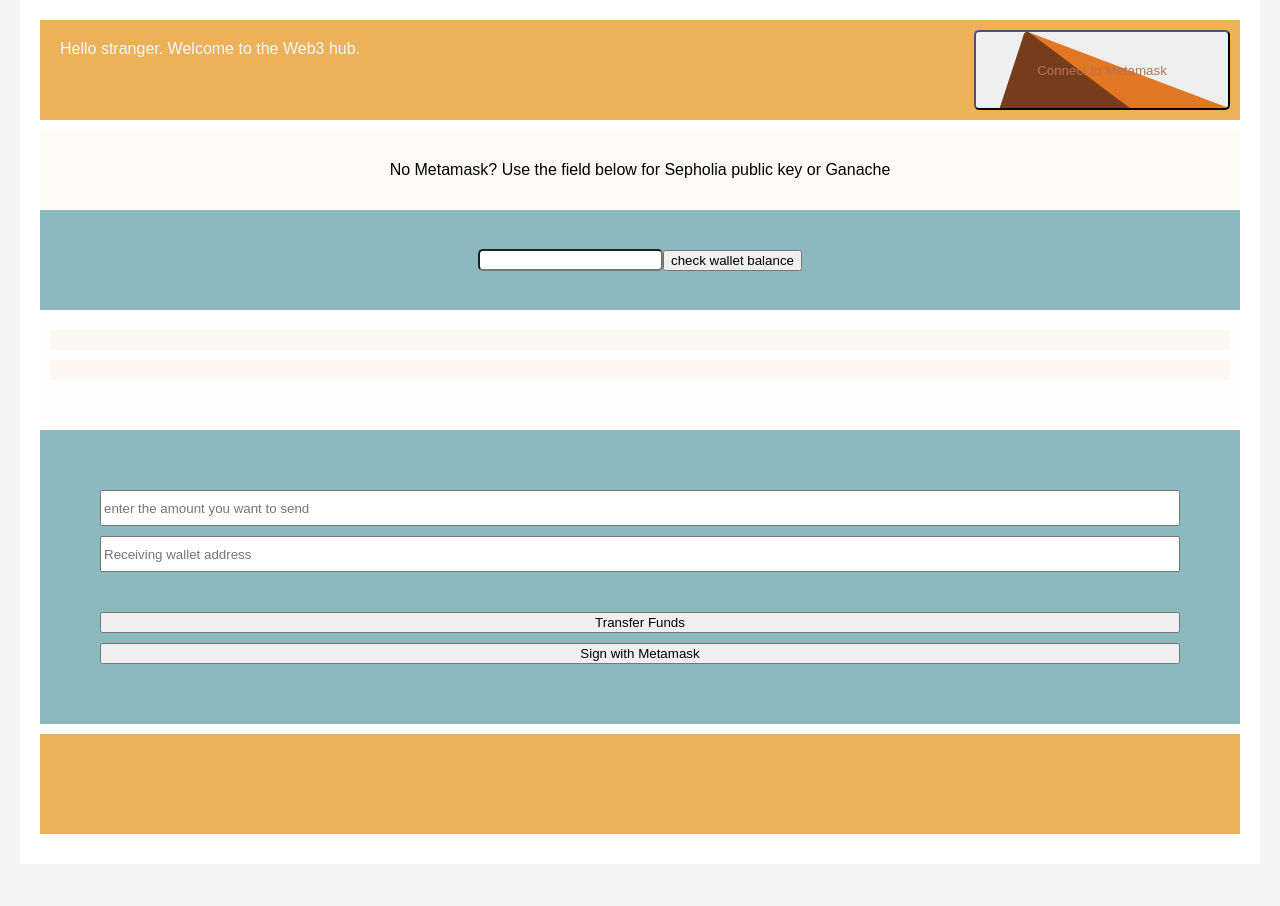
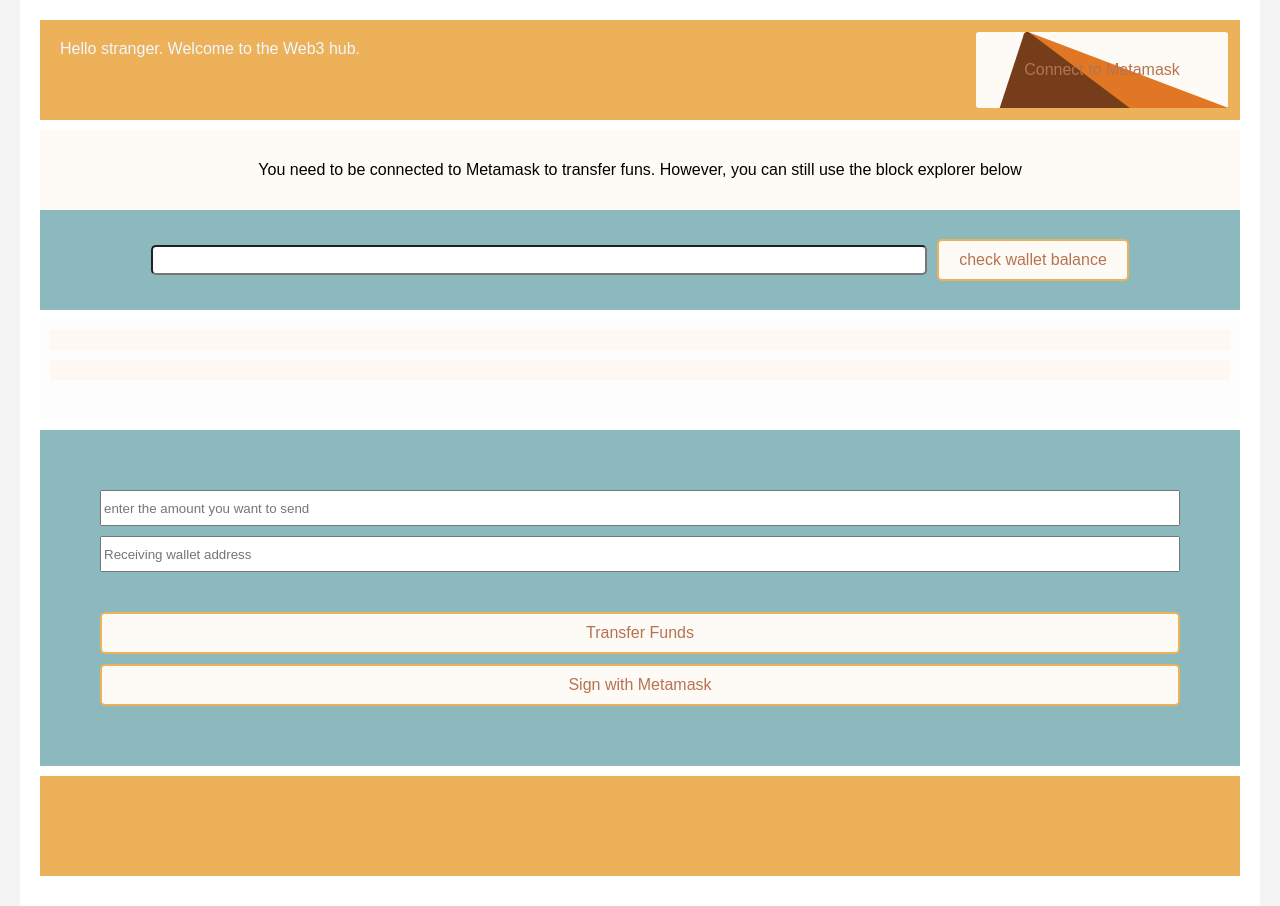
Before and after one commit to yellik/SimpleEthWalletandExplorer, a plain HTML site: page index.html in a window 1280 px wide. Before the commit the page ends 864 px from the top, so only its background shows below. Drawn offline with Linux system fonts and the light colour scheme; no server answers.

Commit message:
added CSS

```diff
--- a/assets/css/mainsect.css
+++ b/assets/css/mainsect.css
@@ -29,11 +29,13 @@
     background-color: #8CB9BD;
     justify-content: center;
     align-items: center;
+    gap: 10px;
 }
 
  #account {
     border-radius: 5px;
-    height: 2vh;
+    height: 3vh;
+    width: 60vw;
 }
 
 #balance-history {
--- a/assets/css/site.css
+++ b/assets/css/site.css
@@ -32,13 +32,23 @@
     padding: 10px;
     margin-bottom: 10px;
 }
+button {
+    display: inline-block;
+    padding: 10px 20px;
+    font-size: 16px;
 
-/* Add styling for links */
-a {
-    color: #007bff;
+    text-align: center;
     text-decoration: none;
-}
+    cursor: pointer;
+    border-radius: 5px;
+    transition: background-color 0.3s ease;
+    background-color: #FEFBF6;
+    color: #B67352;
+    border: 2px solid #ECB159;
+  }
 
-a:hover {
-    text-decoration: underline;
-}
+  button:hover {
+    background-color: #ECB159;
+    color: #fff;
+    border-color: #B67352;
+  }
--- a/components/Main.js
+++ b/components/Main.js
@@ -33,7 +33,7 @@
     balanceAndHistory.setAttribute('id', 'balance-history');
 
     //a div for checking wallet without metamask
-    otherWalletInfo.innerHTML = `No Metamask? Use the field below for Sepholia public key or Ganache`;
+    otherWalletInfo.innerHTML = `You need to be connected to Metamask to transfer funs. However, you can still use the block explorer below`;
     //append the info and the account input to the main-container
     container.appendChild(otherWalletInfo);
     container.appendChild(otherWallet);
```
